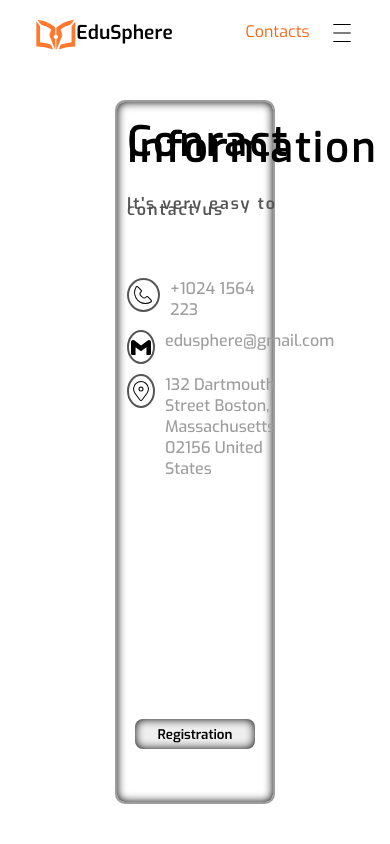
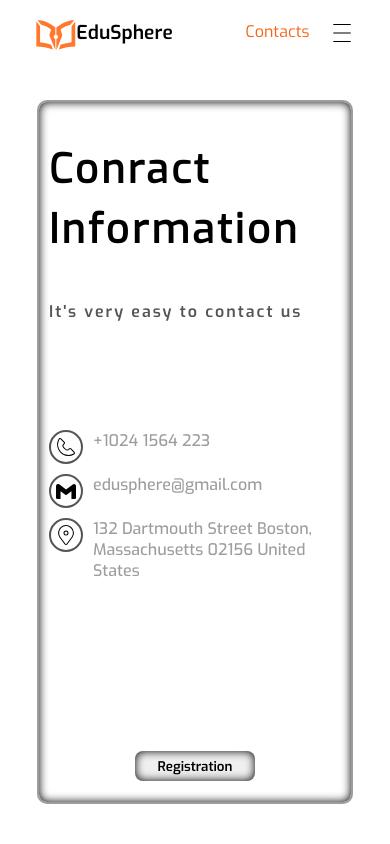
Before and after one commit to PaylakNavasardyan/EduSphere, a React (Create React App) app in the folder client/: page /Contacts in a window 390 px wide. Shown: the top 844 px of the page. Built offline with nearby package versions, Linux system fonts and the light colour scheme.

Commit message:
Make Contacts page responsive

```diff
--- a/client/src/components/contacts/Contacts.module.css
+++ b/client/src/components/contacts/Contacts.module.css
@@ -69,6 +69,7 @@
                 color: var(--Hover);
             }
             a {
+                width: 80%;
                 text-decoration: none;
             }
         }
@@ -102,3 +103,48 @@
         color: var(--Danger);
     }
 }
+
+@media screen and (max-width: 1120px) {
+    .contactsContainer {
+        .containerGuide {
+            h2 {
+                font-size: 40px;
+                letter-spacing: 3px;
+                font-family: 'exo-regular';
+                line-height: 1.5;
+            }
+        }
+    }
+    .contactsButton {
+    height: 150px;
+    }
+}
+
+@media screen and (max-width: 990px) {
+    .contactsContainer {
+        width: 60%;
+        .containerGuide {
+            h2 {
+                font-size: 40px;
+                letter-spacing: 3px;
+                font-family: 'exo-regular';
+                line-height: 1.5;
+            }
+        }
+    }
+    .contactsButton {
+        height: 200px;
+    }
+}
+
+@media screen and (max-width: 630px) {
+    .contactsContainer {
+        width: 80%;
+    }
+}
+
+@media screen and (max-width: 370px) {
+    .contactsContainer {
+        width: 90%;
+    }
+}
```
